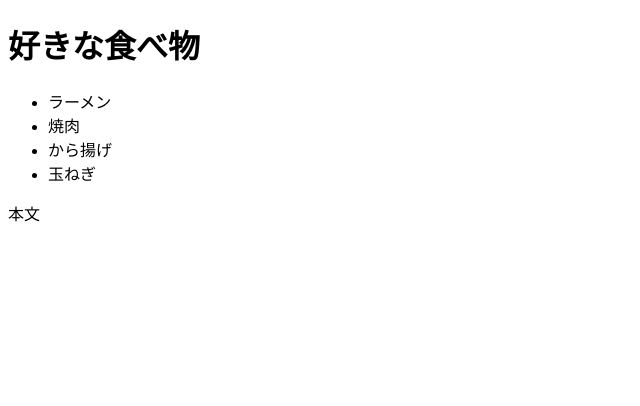
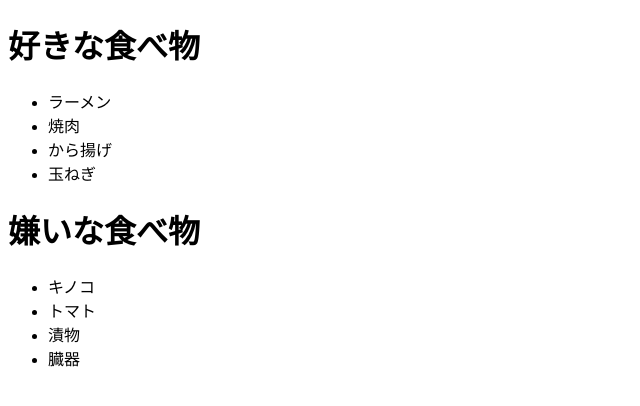
Before and after one commit to koki1124/web2-2, a plain HTML site: page index.html in a window 1280 px wide. Shown: the whole page, without its empty margins (0-640 px from the left). Drawn offline with Linux system fonts and the light colour scheme.

Commit message:
Update index.html

```diff
--- a/index.html
+++ b/index.html
@@ -8,10 +8,18 @@
     <h1>好きな食べ物</h1>
     <ul>
       <li>ラーメン</li>
-        <li>焼肉</li>
-        <li>から揚げ</li>
+      <li>焼肉</li>
+      <li>から揚げ</li>
       <li>玉ねぎ</li>
     </ul>
-    <p>本文</p>
+    <h1>嫌いな食べ物</h1>
+    <ul>
+      <li>キノコ</li>
+      <li>トマト</li>
+      <li>漬物</hi>
+      <li>臓器</hi>
+  </ul>
+
+
   </body>
 </html>
```
